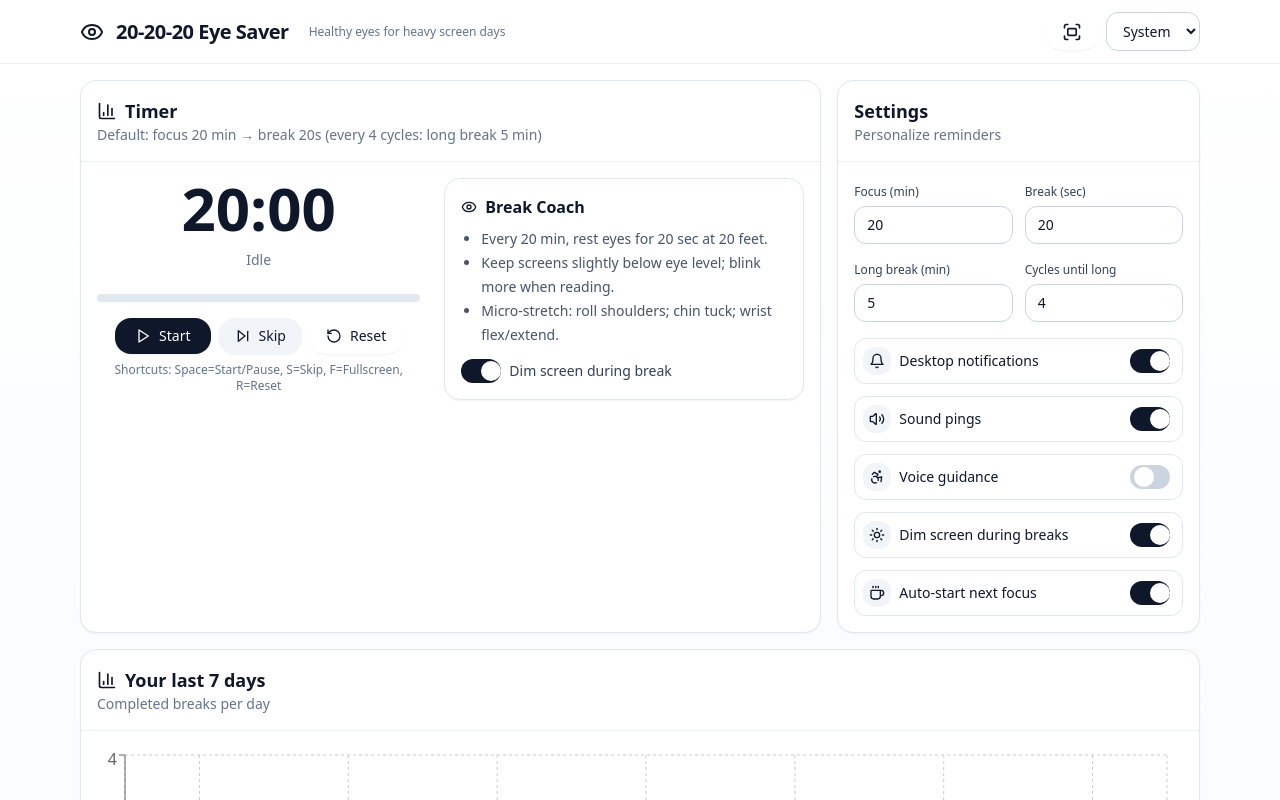
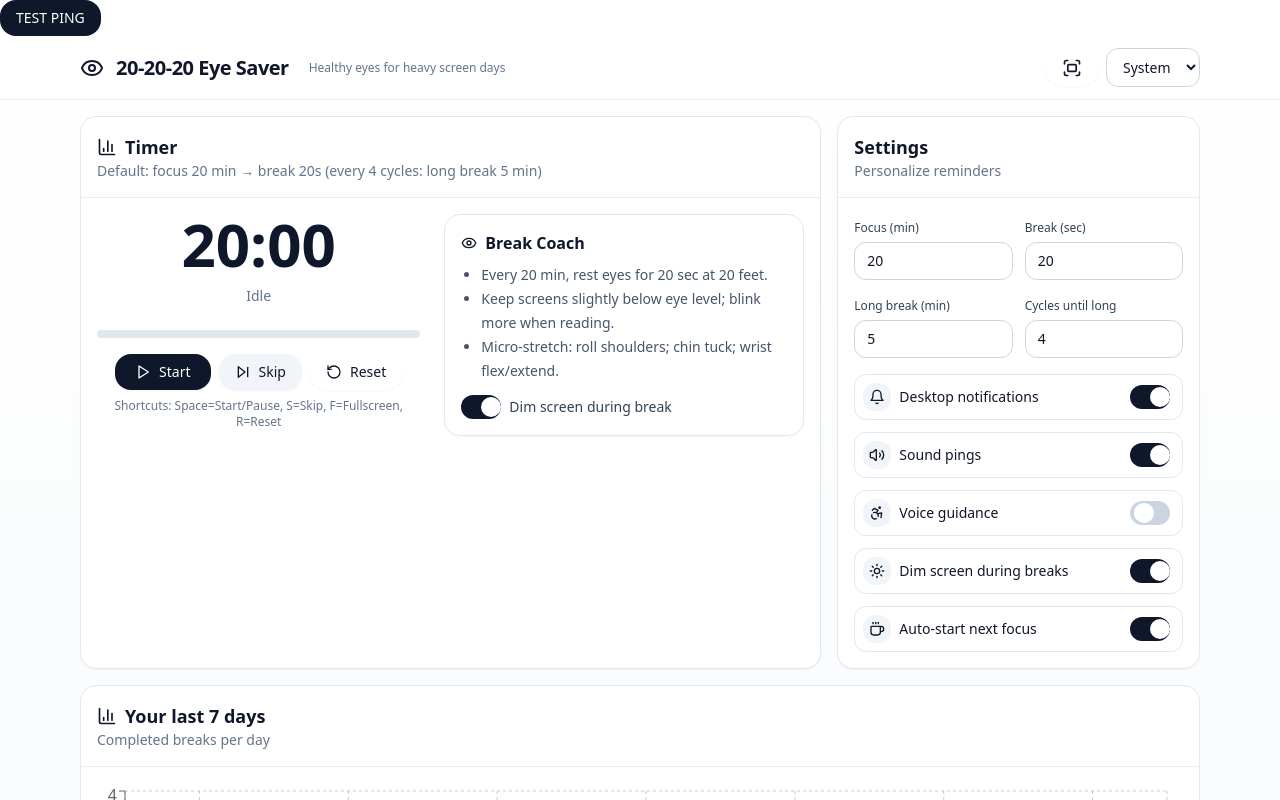
Before and after one commit to ZekiJohn/20-20-20-eye-saver, a React (Vite) app: page / in a window 1280 px wide. Shown: the top 800 px of the page. Built offline with nearby package versions, Linux system fonts and the light colour scheme; the HTML template or start-up script is replaced by a standard one.

Commit message:
some bug fixes

```diff
--- a/src/App.jsx
+++ b/src/App.jsx
@@ -47,17 +47,94 @@ function secondsToMmSs(sec) {
 }
 function speak(text) { try { const u = new SpeechSynthesisUtterance(text); u.rate = 1.05; speechSynthesis.cancel(); speechSynthesis.speak(u); } catch {} }
 
-function ping(a = 0.15, b, c) {
+
+const __audio = { ctx: null, master: null, unlocked: false };
+
+function ensureAudio() {
+  const AC = window.AudioContext || window.webkitAudioContext;
+  if (!AC) return null;
+  if (!__audio.ctx || __audio.ctx.state === "closed") {
+    const ctx = new AC();
+    const master = ctx.createGain();
+    master.gain.value = 1;
+    master.connect(ctx.destination);
+    __audio.ctx = ctx;
+    __audio.master = master;
+  }
+  return __audio;
+}
+
+// Call from a user gesture before first ping (e.g., Start button)
+async function unlockAudio() {
   try {
-    let volume, freq, duration;
-    if (typeof a === "object" && a !== null) { ({ volume = 0.15, freq = 880, duration = 180 } = a); }
-    else { volume = a ?? 0.15; freq = b ?? 880; duration = c ?? 180; }
-    const ctx = new (window.AudioContext || window.webkitAudioContext)();
-    const o = ctx.createOscillator(); const g = ctx.createGain();
-    o.type = "sine"; o.frequency.setValueAtTime(freq, ctx.currentTime);
-    g.gain.value = volume; o.connect(g).connect(ctx.destination); o.start();
-    setTimeout(() => { o.stop(); ctx.close(); }, duration);
+    const a = ensureAudio();
+    if (!a || !a.ctx) return;
+    if (a.ctx.state !== "running") {
+      await a.ctx.resume();
+    }
+    if (!__audio.unlocked) {
+      // iOS/Safari: prime output with a tiny silent buffer
+      const bs = a.ctx.createBufferSource();
+      bs.buffer = a.ctx.createBuffer(1, 1, 22050);
+      bs.connect(a.ctx.destination);
+      bs.start(0);
+      __audio.unlocked = true;
+    }
   } catch {}
+}
+function ping(a = 0.4, b, c) {
+  try {
+    const audio = ensureAudio();
+    if (!audio || !audio.ctx) return false;
+
+    let volume, freq, durationMs;
+    if (typeof a === "object" && a !== null) {
+      ({ volume = 0.4, freq = 880, duration: durationMs = 180 } = a);
+    } else {
+      volume = a ?? 0.4;
+      freq = b ?? 880;
+      durationMs = c ?? 180;
+    }
+
+    const startTone = () => {
+      const ctx = audio.ctx;
+      const o = ctx.createOscillator();
+      const g = ctx.createGain();
+
+      const now = ctx.currentTime;
+      const startAt = now + 0.02;              // small offset so first tone isn't clipped
+      const dur = Math.max(0.01, durationMs / 1000);
+
+      o.type = "sine";
+      o.frequency.setValueAtTime(freq, startAt);
+
+      // smooth envelope (prevents clicks & ensures audibility)
+      g.gain.setValueAtTime(0, startAt);
+      g.gain.linearRampToValueAtTime(volume, startAt + 0.015);
+      g.gain.linearRampToValueAtTime(0, startAt + dur);
+
+      o.connect(g).connect(audio.master);
+      o.start(startAt);
+      o.stop(startAt + dur + 0.02);
+    };
+
+    // If context isn’t running yet, resume first and then start the tone
+    if (audio.ctx.state !== "running") {
+      const p = audio.ctx.resume?.();
+      if (p && typeof p.then === "function") {
+        p.then(startTone).catch(() => {});
+      } else {
+        // Best effort fallback if resume isn’t a promise
+        setTimeout(startTone, 20);
+      }
+    } else {
+      startTone();
+    }
+
+    return true; // keep return type stable for your self-tests
+  } catch {
+    return false;
+  }
 }
 
 function ensureNotificationPermission() {
@@ -133,25 +210,35 @@ export default function App() {
     intervalRef.current = setInterval(() => {
       setRemaining((r) => {
         const next = r - 1;
-        if (state === "break" && settings.sound && r > 0) ping(0.12);
+        if (state === "break" && settings.sound && r > 0){
+          if(r == 1){
+            ping();
+            setTimeout(() => ping(), 120);
+          }else {
+            ping();
+          }
+        }
         const f = computePreBreakTone(state, settings.sound, next);
-        if (f) ping({ freq: f, volume: 0.12, duration: 120 });
+        if (f){
+          if(r == 2){
+            ping({ freq: f, volume: 0.3, duration: 100 });
+            setTimeout(() => ping({ freq: f, volume: 0.3, duration: 100 }), 120);
+          }else {
+            ping({ freq: f, duration: 120 });
+          }
+        }
         return next;
       });
       const now = Date.now();
       if (settings.hydrationNudgeMin && now - lastHydration > settings.hydrationNudgeMin * 60000) {
-        if (settings.notifications) notify("Hydration check", "Take a sip of water");
-        if (settings.sound) ping(0.1);
-        setLastHydration(now);
+        notify("Hydration check", "Take a sip of water"); if (settings.sound) ping(0.1); setLastHydration(now);
       }
       if (settings.postureNudgeMin && now - lastPosture > settings.postureNudgeMin * 60000) {
-        if (settings.notifications) notify("Posture check", "Relax shoulders, ears over shoulders, feet flat");
-        if (settings.sound) ping(0.1);
-        setLastPosture(now);
+        notify("Posture check", "Relax shoulders, ears over shoulders, feet flat"); if (settings.sound) ping(0.1); setLastPosture(now);
       }
     }, 1000);
     return () => clearInterval(intervalRef.current);
-  }, [state, settings.hydrationNudgeMin, settings.postureNudgeMin, settings.sound, settings.notifications, lastHydration, lastPosture]);
+  }, [state, settings.hydrationNudgeMin, settings.postureNudgeMin, settings.sound]);
 
   useEffect(() => {
     if (state === "idle" || state === "paused") return;
@@ -177,7 +264,7 @@ export default function App() {
   function remind(title, body, opts = {}) {
     const { sound = true } = opts; if (sound && settings.sound) ping(); if (settings.notifications) notify(title, body); if (settings.voice) speak(`${title}. ${body}.`);
   }
-  function start() { setState("focus"); setRemaining(settings.focusMin * 60); startedRef.current = true; if (settings.notifications) ensureNotificationPermission(); }
+  function start() { unlockAudio(); setState("focus"); setRemaining(settings.focusMin * 60); startedRef.current = true; if (settings.notifications) ensureNotificationPermission(); }
 
   function pause() { setState("paused"); }
   function resume() { setState("focus"); }
@@ -209,6 +296,11 @@ export default function App() {
   return (
     <TooltipProvider>
       <div className="min-h-screen w-full bg-gradient-to-b from-white to-slate-50 dark:from-slate-900 dark:to-slate-950 text-slate-900 dark:text-slate-100 transition-colors">
+        <Button onClick={() => {
+          // ping(0.4);
+            ping({ freq: 2500, volume: 0.3, duration: 80 });
+            setTimeout(() => ping({ freq: 2500, volume: 0.3, duration: 80 }), 120);
+        }}>TEST PING</Button>
         <header className="sticky top-0 z-30 backdrop-blur supports-[backdrop-filter]:bg-white/60 dark:supports-[backdrop-filter]:bg-slate-900/60 border-b border-slate-200/60 dark:border-slate-800">
           <div className="mx-auto max-w-6xl px-4 py-3 flex items-center justify-between">
             <div className="flex items-center gap-3">
```
